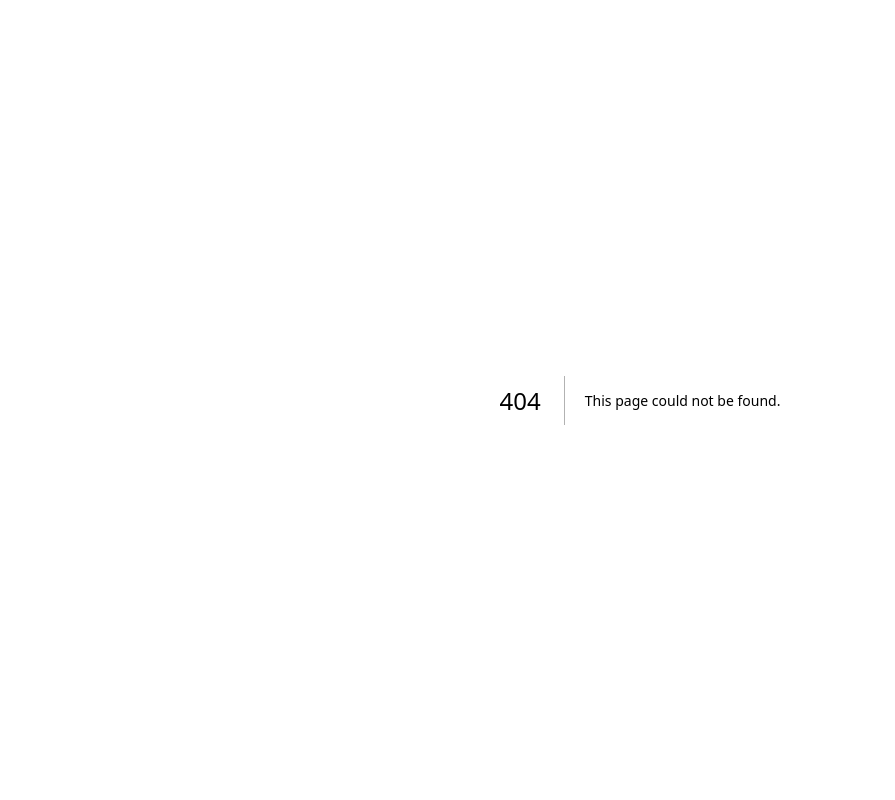
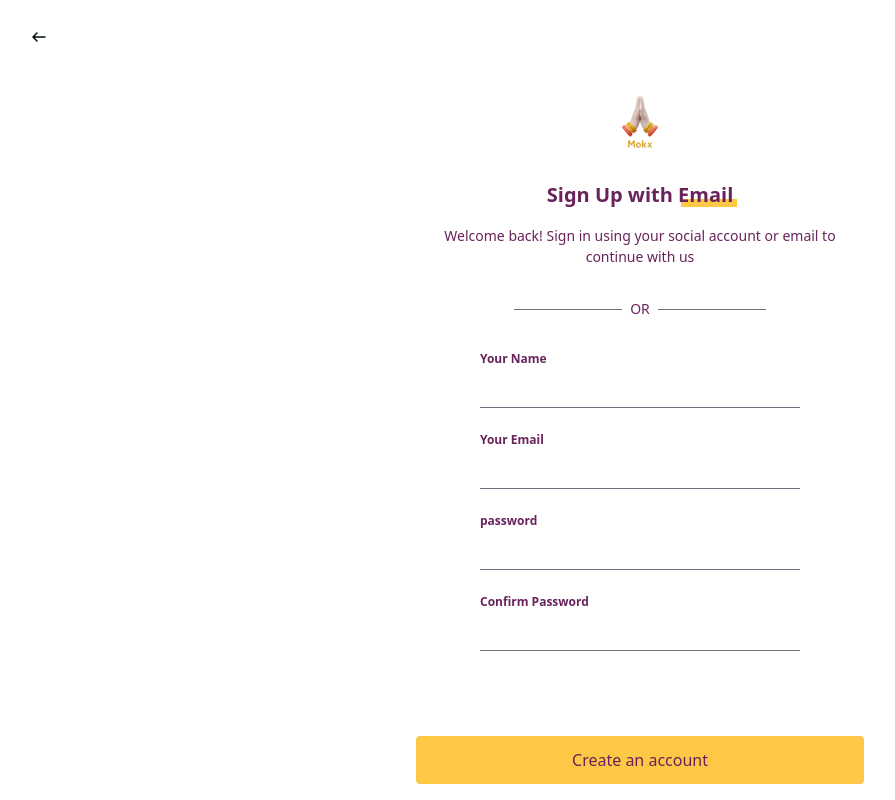
Before and after one commit to Apx-Monstr/mokx, a Next.js app: page /SignUp in a window 1280 px wide. Before the commit this address had no page. Shown: the whole page, without its empty margins (0-895 px from the left). Built offline with nearby package versions, Linux system fonts and the light colour scheme.

Commit message:
Links and Readme

```diff
--- a/src/app/components/Chat.js
+++ b/src/app/components/Chat.js
@@ -1,5 +1,5 @@
-// import aryaRound from '@/assets/arya-round.png'
-
+// Its a chat component that renders individual chats that are send by Bot to the user
+// along with time
 const Chat = (props) => {
     return(
         <div className="p-2 flex flex-col">
@@ -19,6 +19,7 @@ const Chat = (props) => {
     )
 }
 
+// default value of chat prop
 Chat.defaultProps={
     text:"     ",
     recent:false,
--- a/src/app/components/UserChat.js
+++ b/src/app/components/UserChat.js
@@ -1,3 +1,4 @@
+// It is the component to render User chats individually
 
 const Chat = (props) => {
     return(
--- a/src/app/components/pray.js
+++ b/src/app/components/pray.js
@@ -1,6 +1,10 @@
+// It is the main components that gets loaded when root url is hit, that is the website
+// It contains the pray hand and the words "Back to Vedas 🕉️"
+import Link from 'next/link';
 export default function pray(){
     return (
-        <div className = "h-screen w-screen bg-white flex items-center">
+        <Link>
+            <div className = "cursor-pointer h-screen w-screen bg-white flex items-center">
                 <div className="w-full flex flex-col items-center">
                     <img className="h-48 w-48" src="./mokxLogo.png"/>
                 </div>
@@ -10,5 +14,6 @@ export default function pray(){
                     </div>
                 </div>
             </div>
+        </Link>
     )
 }
--- a/src/app/components/sample.js
+++ /dev/null
@@ -1,12 +0,0 @@
-export default function sample(){
-    return (
-        <div className="text-4xl p-4 bg-red-500 pop">
-            <div className="kumbh">
-                Back to Vedas
-            </div>
-            <div className="pop">
-                Hello
-            </div>
-        </div>
-    )
-}
--- a/src/app/layout.js
+++ b/src/app/layout.js
@@ -4,8 +4,8 @@ import { Kumbh_Sans } from 'next/font/google'
 const kumbh = Kumbh_Sans({ subsets: ['latin'] })
 
 export const metadata = {
-  title: 'Create Next App',
-  description: 'Generated by create next app',
+  title: 'Mokx App',
+  description: 'Mokx App UI',
 }
 
 export default function RootLayout({ children }) {
--- a/src/app/components/Message.js
+++ b/src/pages/Message.js
@@ -1,9 +1,12 @@
-import Chat from './Chat';
-import UserChat from './UserChat'
-
-
-
+import Chat from '@/app/components/Chat';
+import UserChat from '@/app/components/UserChat'
+import '@/app/globals.css';
+import Link from 'next/link';
 function Message(){
+    // It is a static chat that is rendered conoditionally based on the properties of
+    // individual chats and uses Chat and User chat components to render chats respectively
+    // Mosty this data is dynamic and is meant to be fetched from a database through APIs
+    // but as content in the UI is static so this approach works perfectly
     const chats = [
         {
             msg:"Hello! How are You?",
@@ -71,11 +74,13 @@ function Message(){
             <div className='sticky max-w-screen-lg mx-auto top-0 w-full bg-white'>
                 <div className='p-2 justify-between items-center flex'>
                     <div className='flex items-center'>
-                        <div className='p-2 pr-3'>
-                            <svg width="14" height="10" viewBox="0 0 14 10" fill="none" xmlns="http://www.w3.org/2000/svg">
-                            <path d="M5 1L1 5M1 5L5 9M1 5L13 5" stroke="#69235B" stroke-width="1.5" stroke-linecap="round" stroke-linejoin="round"/>
-                            </svg>
-                        </div>
+                        <Link href="/OnBoard">
+                            <div className='p-2 pr-3'>
+                                <svg width="14" height="10" viewBox="0 0 14 10" fill="none" xmlns="http://www.w3.org/2000/svg">
+                                <path d="M5 1L1 5M1 5L5 9M1 5L13 5" stroke="#69235B" stroke-width="1.5" stroke-linecap="round" stroke-linejoin="round"/>
+                                </svg>
+                            </div>
+                        </Link>
                         <div className='flex gap-4 items-center'>
                             <img className='h-10 w-10' src = "./arya-round.png"/>
                             <div className='text-prim font-bold text-xl'>
--- a/src/app/components/OnBoard.js
+++ b/src/pages/OnBoard.js
@@ -1,4 +1,7 @@
-// import arya from '@/assets/arya.svg';
+// This Page is the onBoarding page that onboards user to the site and allows
+// them to go to signup or login page depending upon their need
+import Link from 'next/link';
+import '@/app/globals.css';
 import {Inter} from 'next/font/google';
 const inter = Inter({subsets:['latin']})
 function onBoard(){
@@ -49,11 +52,16 @@ function onBoard(){
                     </p>
                 </div>
                 <div className='text-prim flex flex-col gap-2 font-medium'>
-                    <button className='w-full bg-ysec rounded py-3'>
-                        Sign up with mail
-                    </button>
+                    <Link href="/SignUp">
+                        <button className='w-full bg-ysec rounded py-3'>
+                            Sign up with mail
+                        </button>
+                    </Link>
                     <div className='text-white mx-auto py-1'>
-                        Existing Account? <span className='text-ysec cursor-pointer'>Log in</span>
+                        Existing Account?
+                        <Link href="/SignIn">
+                            <span className='text-ysec cursor-pointer'>Log in</span>
+                        </Link>
                     </div>
                 </div>
             </div>
--- a/src/app/components/SignIn.js
+++ b/src/pages/SignIn.js
@@ -1,3 +1,5 @@
+import Link from 'next/link';
+import '@/app/globals.css';
 function SignIn(){
     return (
         <div className="h-full min-h-screen w-screen relative flex items-center">
@@ -8,15 +10,15 @@ function SignIn(){
             </div>
             <div className="flex flex-col items-center p-4 mx-auto">
                 <div className="flex flex-col items-center gap-4">
-                    <p className="text-xl font-bold text-prim relative z-20">
+                    <div className="text-xl font-bold text-prim relative z-20">
                         Log in to Mokx
                         <div className="absolute bg-ysec h-2 w-14 -left-1 bottom-0.5 -z-10">
 
                         </div>
-                    </p>
-                    <p className="text-prim text-[14px] font-normal text-center max-w-[80%]">
+                    </div>
+                    <div className="text-prim text-[14px] font-normal text-center max-w-[80%]">
                         Welcome back! Sign in using your social account or email to continue with us
-                    </p>
+                    </div>
                 </div>
                 <div className=" flex gap-6 p-4">
                     <div className="p-2 rounded-full border-2 cursor-pointer">
@@ -41,33 +43,37 @@ function SignIn(){
                 </div>
                 <div className='text-sm relative w-full flex my-2'>
                     <div className='h-px top-1/2 left-1/4 w-1/2 absolute bg-gray-500'></div>
-                    <p className='mx-auto z-50 bg-white px-2 text-prim'>
+                    <div className='mx-auto z-50 bg-white px-2 text-prim'>
                         OR
-                    </p>
+                    </div>
                 </div>
                 <div className="flex flex-col gap-4 w-[320px]">
                     <div className="border-b-gray-500 border-b">
-                        <p className="text-xs font-semibold text-prim">
+                        <div className="text-xs font-semibold text-prim">
                             Your Email
-                        </p>
+                        </div>
                         <input className="focus:outline-none w-full p-2" type="email"/>
                     </div>
                     <div className="border-b-gray-500 border-b">
-                        <p className="text-xs font-semibold text-prim">
+                        <div className="text-xs font-semibold text-prim">
                             Password
-                        </p>
+                        </div>
                         <input className="focus:outline-none w-full p-2" type="password"/>
                     </div>
                 </div>
             </div>
             <div className=" absolute bottom-0 w-full p-4 px-10">
                 <div className="flex flex-col gap-4 max-w-md mx-auto">
+                    <Link href="/Message">
                         <button className='w-full bg-ysec rounded py-3 text-prim'>
                             Login
                         </button>
+                    </Link>
+                    <Link href="/Message">
                         <button className='w-full text-ysec rounded py-3'>
                             Forgot Password?
                         </button>
+                    </Link>
                 </div>
             </div>
         </div>
--- a/src/app/components/SignUp.js
+++ b/src/pages/SignUp.js
@@ -1,64 +1,69 @@
 
-
+import Link from 'next/link';
+import '@/app/globals.css';
 function SignUp(){
     return (
         <div className="h-full pb-14 min-h-screen w-screen relative flex items-center">
+            <Link href="/OnBoard">
                 <div className="absolute p-4 bg-white top-4 left-4 cursor-pointer">
                     <svg width="14" height="10" viewBox="0 0 14 10" fill="none" xmlns="http://www.w3.org/2000/svg">
                         <path d="M5 1L1 5M1 5L5 9M1 5L13 5" stroke="#000E08" stroke-width="1.5" stroke-linecap="round" stroke-linejoin="round"/>
                     </svg>
                 </div>
+            </Link>
             <div className="flex flex-col items-center p-4 mx-auto gap-4 md:gap-6">
                 <img src="mokx-logo.png"/>
                 <div className="flex flex-col items-center gap-4">
-                    <p className="text-xl font-bold text-prim relative z-20">
+                    <div className="text-xl font-bold text-prim relative z-20">
                         Sign Up with Email
                         <div className="absolute bg-ysec h-2 w-14 -right-1 bottom-0.5 -z-10">
 
                         </div>
-                    </p>
-                    <p className="text-prim text-[14px] font-normal text-center max-w-[80%]">
+                    </div>
+                    <div className="text-prim text-[14px] font-normal text-center max-w-[80%]">
                         Welcome back! Sign in using your social account or email to continue with us
-                    </p>
+                    </div>
                 </div>
                 <div className='text-sm relative w-full flex my-2'>
                     <div className='h-px top-1/2 left-1/4 w-1/2 absolute bg-gray-500'></div>
-                    <p className='mx-auto z-50 bg-white px-2 text-prim'>
+                    <div className='mx-auto z-50 bg-white px-2 text-prim'>
                         OR
-                    </p>
+                    </div>
                 </div>
                 <div className="flex flex-col gap-6 w-[320px]">
                     <div className="border-b-gray-500 border-b">
-                        <p className="text-xs font-semibold text-prim">
+                        <div className="text-xs font-semibold text-prim">
                             Your Name
-                        </p>
+                        </div>
                         <input className="focus:outline-none w-full p-2" type="text"/>
                     </div>
                     <div className="border-b-gray-500 border-b">
-                        <p className="text-xs font-semibold text-prim">
+                        <div className="text-xs font-semibold text-prim">
                             Your Email
-                        </p>
+                        </div>
                         <input className="focus:outline-none w-full p-2" type="email"/>
                     </div>
                     <div className="border-b-gray-500 border-b">
-                        <p className="text-xs font-semibold text-prim">
+                        <div className="text-xs font-semibold text-prim">
                             password
-                        </p>
+                        </div>
                         <input className="focus:outline-none w-full p-2" type="password"/>
                     </div>
                     <div className="border-b-gray-500 border-b">
-                        <p className="text-xs font-semibold text-prim">
+                        <div className="text-xs font-semibold text-prim">
                             Confirm Password
-                        </p>
+                        </div>
                         <input className="focus:outline-none w-full p-2" type="password"/>
                     </div>
                 </div>
             </div>
             <div className=" absolute bottom-0 w-full p-4 px-10">
                 <div className="flex flex-col gap-4 max-w-md mx-auto">
+                    <Link href="/Message">
                         <button className='w-full bg-ysec rounded py-3 text-prim'>
                             Create an account
                         </button>
+                    </Link>
                 </div>
             </div>
         </div>
--- a/src/pages/hello.js
+++ /dev/null
@@ -1,7 +0,0 @@
-import Sample from '@/app/components/sample'
-
-export default function hello(){
-    return (
-        <Sample/>
-    )
-}
```
Also changed, not shown: src/app/page.js (+2 -6 lines), 1 other file (tests, documents, lock files or other folders). Lines whose indentation alone changed are shown as unchanged.
